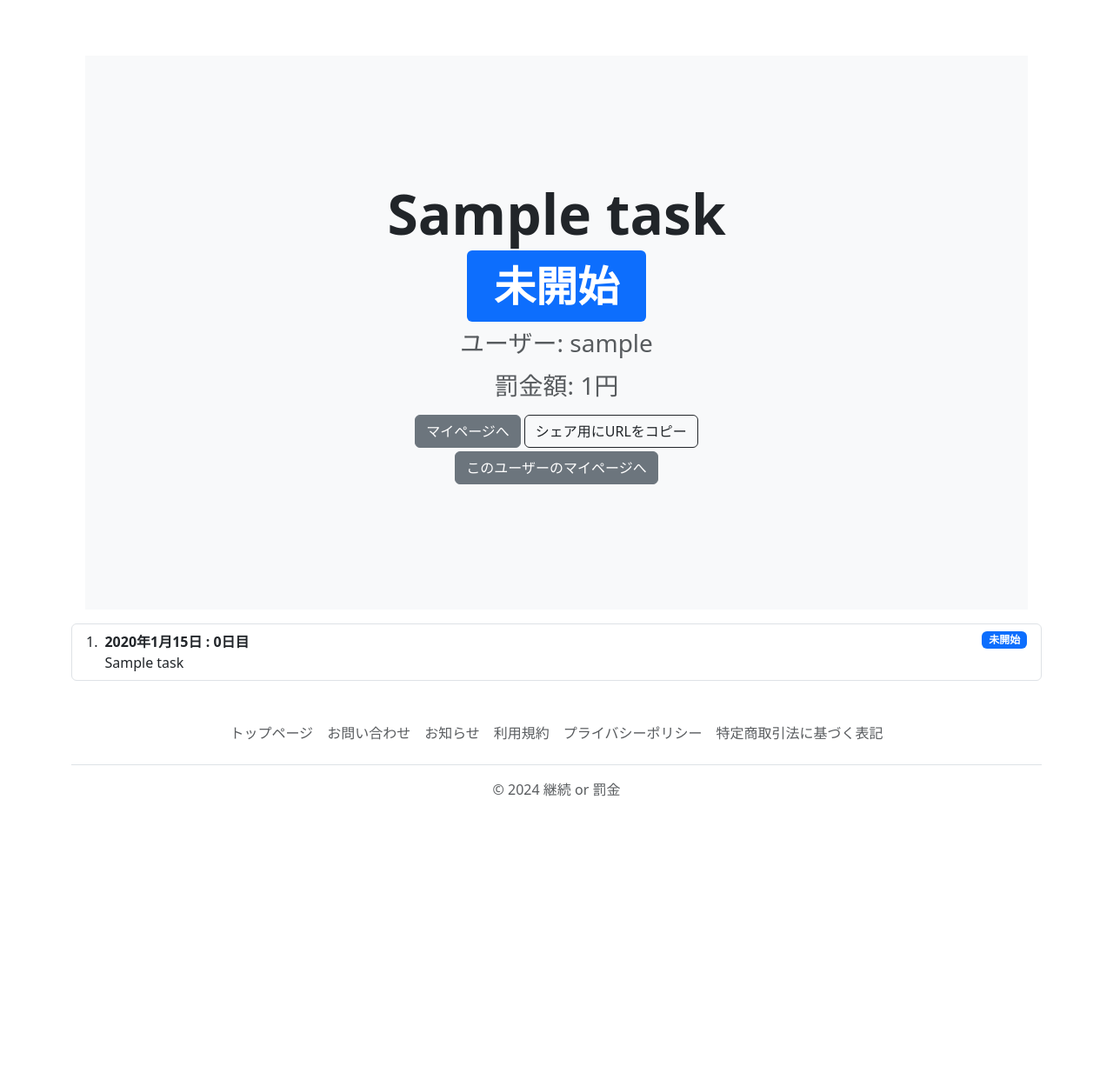
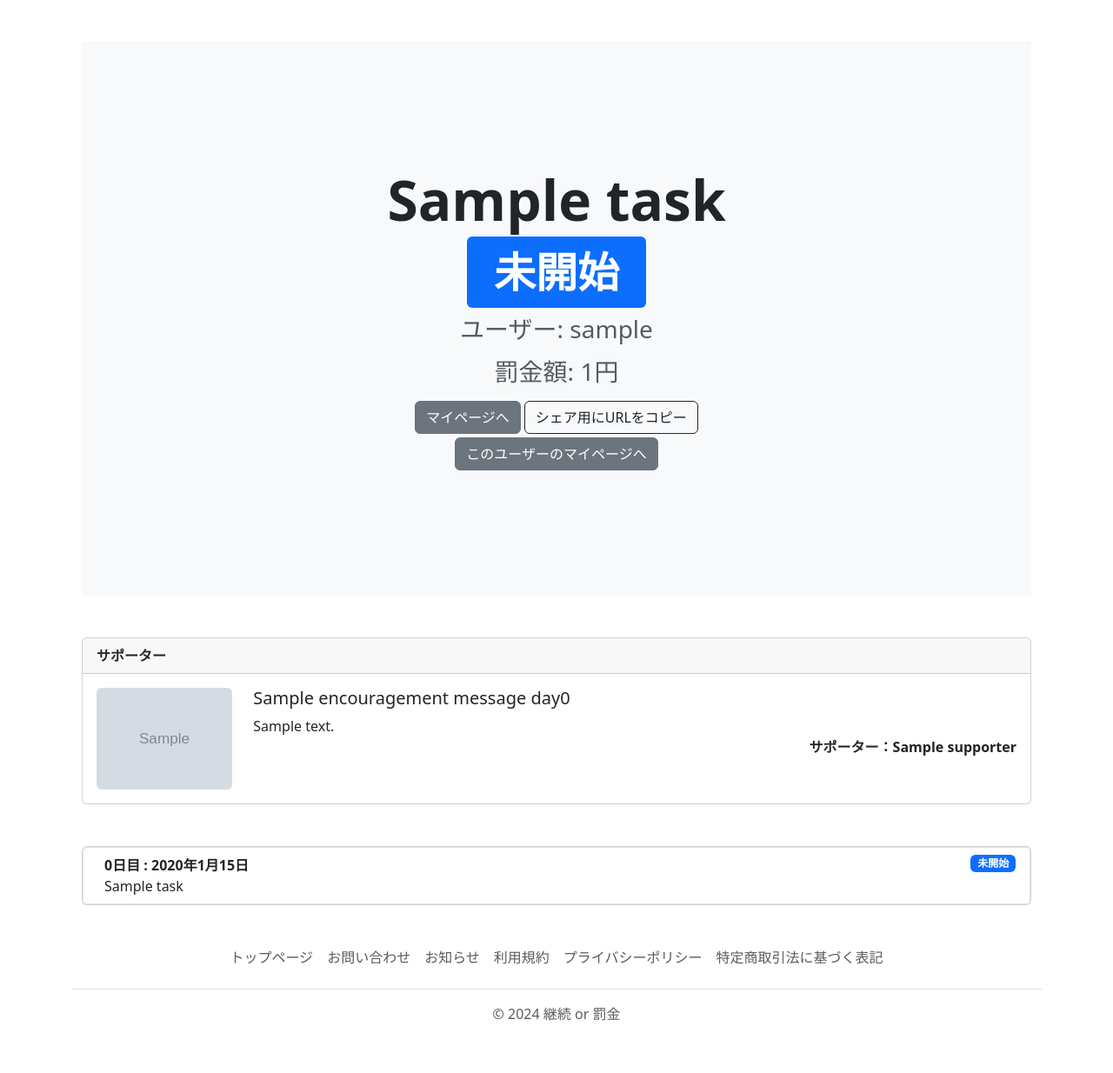
Before and after one commit to cat-katsushika/project5, a Django app: template server/django/templates/tasks/task_detail.html in a window 1280 px wide. Shown: the part 56-1290 px from the top of the page at 87% size. Before the commit the page ends 972 px from the top, so only its background shows below. Run offline with Django 5.2, Linux system fonts and the light colour scheme; a user stored in the database is signed in; tables that the repository leaves empty hold one stand-in row (values such as "Sample post"); the template is opened without the code that fills it: values that come from a table or form of the project are taken from there, most other values are stand-ins (such as "Sample title", 1, 10 or a date in 2020); grey boxes marked "Sample" are stand-in pictures; some libraries are stand-ins or nearby versions.

Commit message:
サポーターを追加

```diff
--- a/server/django/payments/views.py
+++ b/server/django/payments/views.py
@@ -4,6 +4,7 @@ from django.conf import settings
 from django.shortcuts import redirect
 from django.urls import reverse
 from django.views.generic import TemplateView
+from supporters.utils import create_encouragement_message
 from tasks.models import Task
 from tasks.utils import send_message_to_discord
 
@@ -104,6 +105,9 @@ class PaymentSuccessView(TemplateView):
         log_message = "\n".join(log_message_list)
         send_message_to_discord(text=log_message, username="継続or罰金 タスク生成検知", avatar_url="")
 
+        if task.fine >= int(settings.SUPPORTER_MESSAGE_THRESHOLD):
+            create_encouragement_message(task_id=str(task.id), day_number=0)
+
         return super().get(request, *args, **kwargs)
 
     def get_context_data(self, **kwargs):
--- /dev/null
+++ b/server/django/supporters/apps.py
@@ -0,0 +1,6 @@
+from django.apps import AppConfig
+
+
+class SupportersConfig(AppConfig):
+    default_auto_field = "django.db.models.BigAutoField"
+    name = "supporters"
--- /dev/null
+++ b/server/django/supporters/models.py
@@ -0,0 +1,28 @@
+import uuid
+
+from django.db import models
+from tasks.models import Task
+
+
+class Supporter(models.Model):
+    id = models.UUIDField(primary_key=True, default=uuid.uuid4, editable=False)
+    avatar = models.ImageField(upload_to="avatars", blank=True, null=True)
+    name = models.CharField(max_length=255)
+    personality = models.TextField()
+    created_at = models.DateTimeField(auto_now_add=True)
+
+    def __str__(self):
+        return self.name
+
+
+class EncouragementMessage(models.Model):
+    id = models.UUIDField(primary_key=True, default=uuid.uuid4, editable=False)
+    task = models.ForeignKey(Task, on_delete=models.CASCADE)
+    supporter = models.ForeignKey(Supporter, on_delete=models.CASCADE)
+    title = models.CharField(max_length=255)
+    message = models.TextField()
+    day_number = models.PositiveIntegerField()
+    created_at = models.DateTimeField(auto_now_add=True)
+
+    def __str__(self):
+        return f"Message from {self.supporter.name} for {self.task.title} on day {self.day_number}"
--- /dev/null
+++ b/server/django/supporters/templatetags/custom_tags.py
@@ -0,0 +1,9 @@
+from django import template
+
+register = template.Library()
+
+
+@register.simple_tag(takes_context=True)
+def get_dynamic_var(context, base_name, index):
+    var_name = f"{base_name}{index}"
+    return context.get(var_name, "")
--- a/server/django/tasks/utils.py
+++ b/server/django/tasks/utils.py
@@ -57,6 +57,8 @@ def create_daily_log_text():
 
 
 def send_message_to_discord(text="メッセージの内容が指定されていません", username="継続or罰金", avatar_url=""):
+    if settings.DEBUG:
+        return
     # Discordのアイコン画像, べた書きでごめんなさい
     if avatar_url == "":
         avatar_url = "https://keizokuorbakkin.com/static/favicon/favicon.png"
--- a/server/django/templates/tasks/task_detail.html
+++ b/server/django/templates/tasks/task_detail.html
@@ -19,7 +19,8 @@
 {% endblock ogp %}
 
 {% block content %}
-<div class="position-relative overflow-hidden p-3 p-md-5 m-md-3 text-center bg-body-tertiary">
+<div class="container">
+    <div class="p-3 p-md-5 bg-body-tertiary text-center">
         <div class="col-md-6 p-lg-5 mx-auto my-5">
             <h1 class="display-3 fw-bold">
                 {{ task.title }}
@@ -37,7 +38,6 @@
                 ユーザー: {{ task.user.username }}
             </h3>
             <h3 class="fw-normal text-muted mb-3">罰金額: {{ task.fine }}円</h3>
-
             <div class="row g-1 row-cols-auto justify-content-center">
                 {% if request.user.is_authenticated %}
                 <div class="col">
@@ -63,14 +63,43 @@
             </div>
         </div>
     </div>
+</div>
 
-<p></p>
+<!-- 応援者の簡単な情報と応援メッセージを表示したい -->
 
-<ol class="list-group list-group-numbered">
+{% if supporter %}
+<div class="container mt-5">
+    <div class="card">
+        <div class="card-header">
+            <div class="fw-bold">サポーター</div>
+        </div>
+
+        <div class="card-body">
+            <div class="row">
+                <div class="col-2">
+                    <img src="{{ supporter.avatar.url }}" alt="{{ supporter.name }}" class="img-fluid rounded">
+                </div>
+                <div class="col-10 ">
+                    <h5 class="card-title">{{ encouragement_message_day0.title }}</h5>
+                    <div class="card-text">
+                        {{ encouragement_message_day0.message }}
+                    </div>
+                    <div class="text-end fw-bold">サポーター：{{ supporter.name }}</div>
+                </div>
+            </div>
+        </div>
+    </div>
+</div>
+{% endif %}
+
+<div class="container mt-5">
+        {% load custom_tags %}
         {% for todo in todo_list %}
+        <div class="card">
+            <ol class="list-group">
                 <li class="list-group-item d-flex justify-content-between align-items-start">
                     <div class="ms-2 me-auto">
-        <div class="fw-bold">{{ todo.date }} : {{ todo.date|days_diff:todo.task.created_at }}</div>
+                        <div class="fw-bold">{{ todo.date|days_diff:todo.task.created_at }} : {{ todo.date }}</div>
                         {{ todo.task.title }}
                     </div>
                     {% if task.status == "N" %}
@@ -85,9 +114,31 @@
                     <span class="badge text-bg-warning">中断</span>
                     {% endif %}
                 </li>
+                {% get_dynamic_var "encouragement_message_day" forloop.counter as encouragement_message %}
+                {% if encouragement_message %}
+                <li class="list-group-item">
+                    <div style="height: 10px;"></div>
+                    <div class="row">
+                        <div class="col-2">
+                            <img src="{{ supporter.avatar.url }}" alt="{{ supporter.name }}" class="img-fluid rounded">
+                        </div>
+                        <div class="col-10">
+                            <h5 class="card-title">{{ encouragement_message.title }}</h5>
+                            <div class="card=text">
+                                {{ encouragement_message.message }}
+                            </div>
+                            <div class="text-end fw-bold">サポーター：{{ supporter.name }}</div>
+                        </div>
+                    </div>
+                </li>
+                {% endif %}
+            </ol>
+        </div>
+        <p></p>
+
         {% empty %}
         {% endfor %}
-</ol>
+</div>
 
 <!-- URLコピー時のトースト -->
 <div class="toast-container position-fixed bottom-0 end-0 p-3">
```
Also changed, not shown: server/django/config/settings.py (+8 -0 lines), server/django/supporters/admin.py (added, +22 -0 lines), server/django/supporters/utils.py (added, +69 -0 lines), server/django/tasks/views.py (+17 -0 lines), server/django/supporters/__init__.py (added), server/django/supporters/migrations/0001_initial.py (added), server/django/supporters/migrations/0002_supporter_avatar.py (added), server/django/supporters/migrations/__init__.py (added), server/django/supporters/templatetags/__init__.py (added), server/django/supporters/tests.py (added), server/django/supporters/views.py (added), 1 other file. Lines whose indentation alone changed are shown as unchanged.
